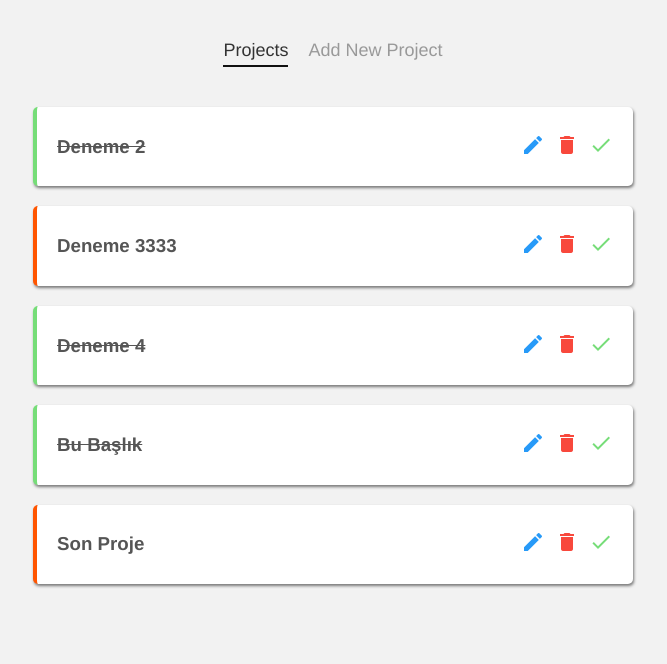
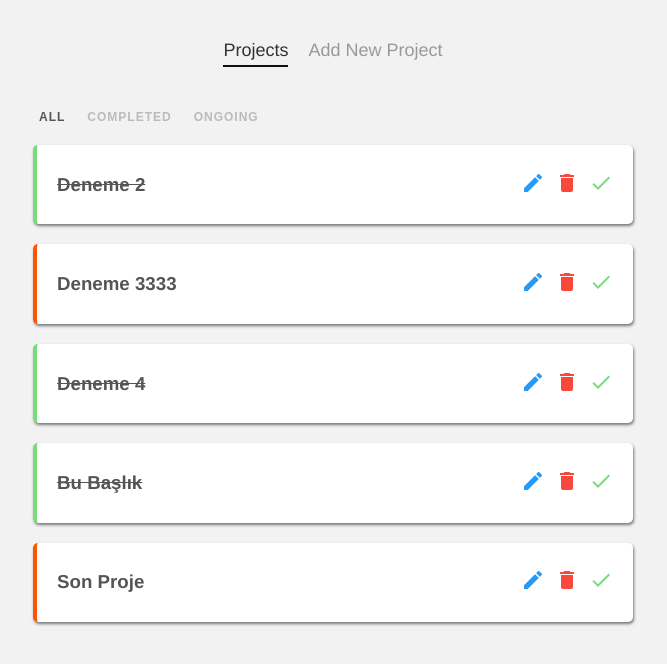
Before and after one commit to furkanceker/vuejs-lessons, a Vue app in the folder 11-Planner-App/planner-app/: page / in a window 1280 px wide. Shown: the top 664 px of the page, without its empty margins (307-974 px from the left). Built offline with nearby package versions, Linux system fonts and the light colour scheme; data requests are answered from the project's data file.

Commit message:
filter nav component

```diff
--- /dev/null
+++ b/11-Planner-App/planner-app/src/components/FilterNav.vue
@@ -0,0 +1,36 @@
+<template>
+  <nav class="filter-nav">
+    <button @click="updateFilter('all')" :class="{active: current === 'all'}">All</button>
+    <button @click="updateFilter('completed')" :class="{active: current === 'completed'}">Completed</button>
+    <button @click="updateFilter('ongoing')" :class="{active: current === 'ongoing'}">Ongoing</button>
+  </nav>
+</template>
+
+<script>
+export default {
+    props: ['current'],
+    methods: {
+        updateFilter(by) {
+            this.$emit('filterChange',by)
+        }
+    }
+}
+</script>
+
+<style scoped>
+.filter-nav button{
+    background: none;
+    border: none;
+    color: #bbb;
+    outline: none;
+    font-size: 12px;
+    text-transform: uppercase;
+    margin-right: 10px;
+    letter-spacing: 1px;
+    font-weight: bold;
+    cursor: pointer;
+}
+.filter-nav button.active {
+    color: #555;
+}
+</style>
--- a/11-Planner-App/planner-app/src/views/HomeView.vue
+++ b/11-Planner-App/planner-app/src/views/HomeView.vue
@@ -1,5 +1,6 @@
 <template>
   <div class="home">
+    <FilterNav @filterChange="current = $event" :current="current"></FilterNav>
     <div v-if="projects.length">
       <div v-for="project in projects" :key="project.id ">
         <SingleProject :project="project" @delete="handleDelete" @complete="handleComplete"/>
@@ -10,15 +11,18 @@
 
 <script>
 import SingleProject from '../components/SingleProject.vue'
+import FilterNav from '@/components/FilterNav.vue'
 // @ is an alias to /src
 export default {
   name: 'HomeView',
   components: {
-    SingleProject
+    SingleProject,
+    FilterNav
   },
   data() {
     return {
-      projects: []
+      projects: [],
+      current: 'all'
     }
   },
   mounted(){
```
